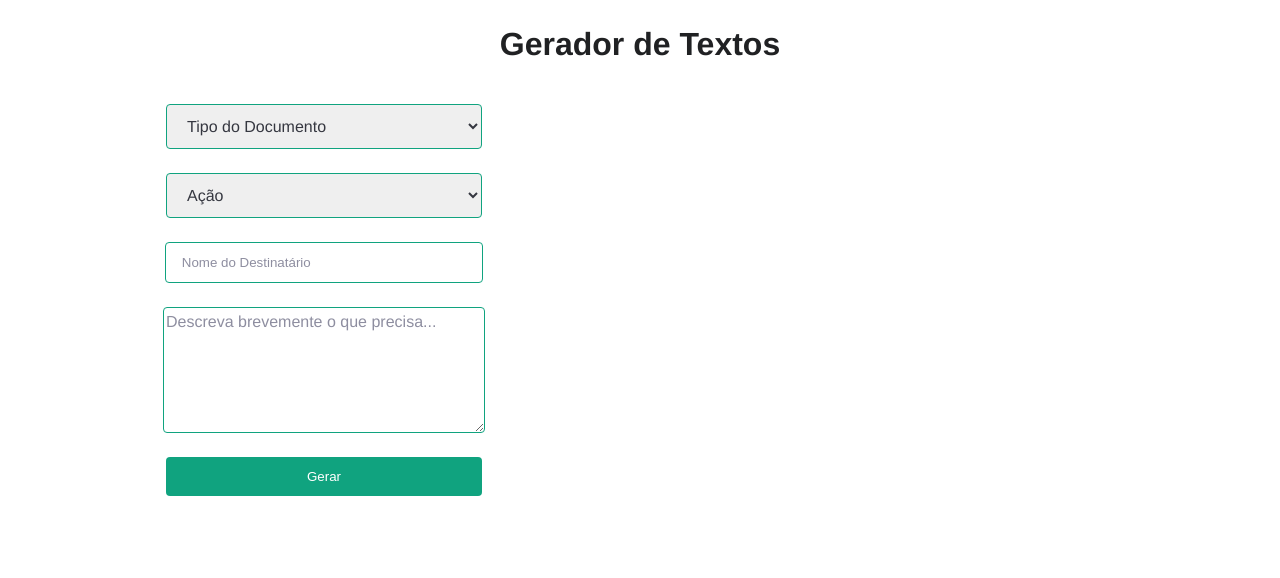
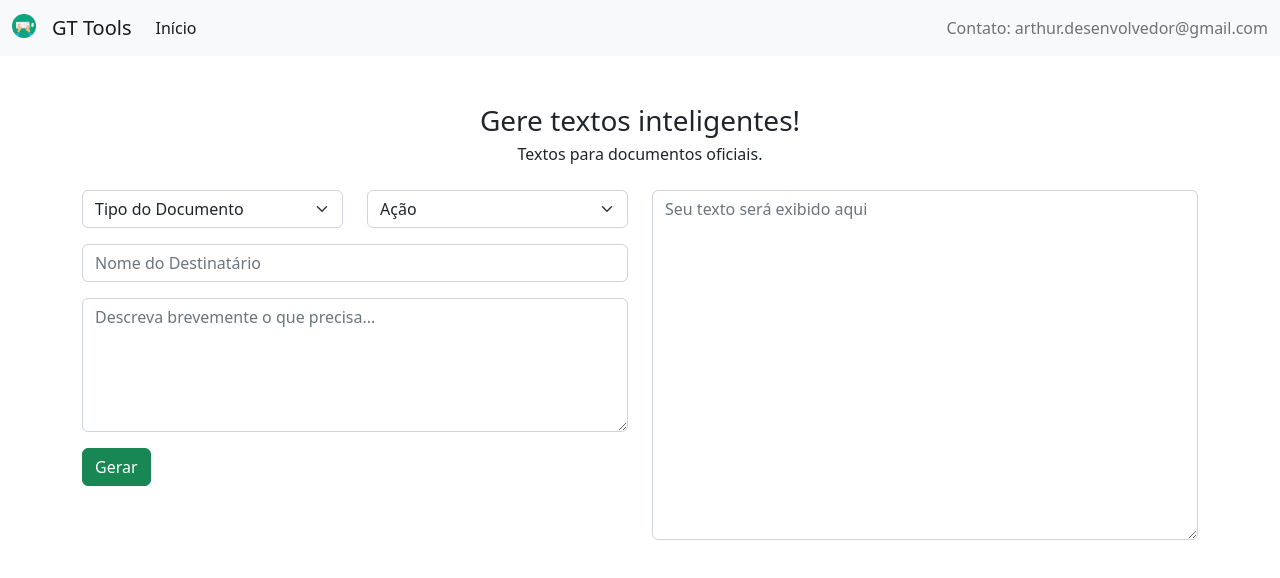
Before and after one commit to arthuramorim/gerador-texto-memorando, a Next.js app: page / in a window 1280 px wide. Shown: the top 578 px of the page. Built offline with nearby package versions, Linux system fonts and the light colour scheme; a web font is replaced by a local one.

Commit message:
Alteracao completa no layout

```diff
--- a/package.json
+++ b/package.json
@@ -8,9 +8,13 @@
     "start": "next start"
   },
   "dependencies": {
+    "bootstrap": "^5.2.3",
     "next": "^13.1.1",
     "openai": "^3.1.0",
     "react": "^18.2.0",
     "react-dom": "^18.2.0"
+  },
+  "devDependencies": {
+    "@types/bootstrap": "^5.2.6"
   }
 }
--- a/pages/api/generate.js
+++ b/pages/api/generate.js
@@ -46,9 +46,9 @@ export default async function (req, res) {
 
     //const texto = completion.data.choices[0].text
     //texto = texto.replace(/\n/g, '<br>');
-    res.status(200).json({ result: completion.data.choices[0].text.replace(/\n/g, '<br>')});
+    res.status(200).json({ result: completion.data.choices[0].text});
 
-    console.log(completion.data.choices[0].text);
+    console.log(completion.data);
   } catch (error) {
     // Consider adjusting the error handling logic for your use case
     if (error.response) {
@@ -76,6 +76,6 @@ function generatePrompt(campos) {
 
   //const capitalizedAnimal =
     //animal[0].toUpperCase() + animal.slice(1).toLowerCase();
-  return `Sou chefe do setor DIE preciso enviar um ${tipodocumento} para ${destinatario}, ${acao} sobre ${assunto}`;
+  return `Crie um texto no formato de ${tipodocumento} para ${destinatario}, ${acao} sobre ${assunto}. Sou da prefeitura de Feira de Santana-BA`;
 
 }
--- a/pages/index.js
+++ b/pages/index.js
@@ -1,6 +1,8 @@
 import Head from "next/head";
 import { useState } from "react";
 import styles from "./index.module.css";
+import 'bootstrap/dist/css/bootstrap.css';
+
 
 export default function Home() {
   const [tipodocumentoInput, setTipodocumentoInput] = useState("");
@@ -31,7 +33,7 @@ export default function Home() {
       }
 
       //setResult(data.result);
-      document.getElementById("resultado").innerHTML = data.result;
+      document.getElementById("teste").value = data.result;
 
       setTipodocumentoInput("");
       setDestinatarioInput("");
@@ -48,22 +50,48 @@ export default function Home() {
   return (
     <div>
       <Head>
-        <title>Gerador de Textos</title>
+        <title>GT Tools</title>
         <link rel="icon" href="/digitando.png" />
       </Head>
 
-      <main className={styles.main}>
-
-        <div className={styles.cabecalho}>
-          <div className={styles.titulo}>
-            <img src="" />
-            <h3>Gerador de Textos</h3>
+      <nav class="navbar navbar-expand-lg navbar-light bg-light">
+        <div class="container-fluid">
+          <a class="navbar-brand" href="#">
+            <img src="/digitando.png" alt="" height="24" class="d-inline-block align-text-top" />
+          </a>
+          <a class="navbar-brand" href="#">GT Tools</a>
+          <button class="navbar-toggler" type="button" data-bs-toggle="collapse" data-bs-target="#navbarText" aria-controls="navbarText" aria-expanded="false" aria-label="Toggle navigation">
+            <span class="navbar-toggler-icon"></span>
+          </button>
+          <div class="collapse navbar-collapse" id="navbarText">
+            <ul class="navbar-nav me-auto mb-2 mb-lg-0">
+              <li class="nav-item">
+                <a class="nav-link active" aria-current="page" href="#">Início</a>
+              </li>
+              {/*<li class="nav-item">
+                  <a class="nav-link" href="#">Features</a>
+                </li>
+              <li class="nav-item">
+                <a class="nav-link" href="#">Pricing</a>
+  </li>*/}
+            </ul>
+            <span class="navbar-text">
+              Contato: arthur.desenvolvedor@gmail.com
+            </span>
           </div>
         </div>
+      </nav>
 
-        <div className={styles.row}>
+      <main className={styles.main}>
+        <div class="container mt-5">
+          <h3 class="text-center mb-1">Gere textos inteligentes!</h3>
+          <p class="text-center mb-4">Textos para documentos oficiais.</p>
+          <div class="row">
+            <div class="col-md-6 mb-3">
               <form onSubmit={onSubmit} className={styles.form}>
-            <select
+                <div class="row mb-3">
+                  <div class="col">
+                    <select class="form-select" aria-label="Campo para selecionar o tipo de documento"
                       id="tipodocumento"
                       name="tipodocumento"
                       value={tipodocumentoInput}
@@ -73,7 +101,9 @@ export default function Home() {
                       <option value="oficio">Ofício</option>
                       <option value="circular">Circular</option>
                     </select>
-            <select
+                  </div>
+                  <div class="col">
+                    <select class="form-select" aria-label="Campo para selecionar o tipo de documento"
                       id="acao"
                       name="acao"
                       value={acaoInput}
@@ -84,14 +114,21 @@ export default function Home() {
                       <option value="requerendo">Requerer</option>
                       <option value="em resposta a">Em resposta</option>
                     </select>
+                  </div>
+                </div>
+                <div class="mb-3">
                   <input
+                    class="form-control"
                     type="text"
                     name="destinatario"
                     placeholder="Nome do Destinatário"
                     value={destinatarioInput}
                     onChange={(e) => setDestinatarioInput(e.target.value)}
                   />
+                </div>
+                <div class="mb-3">
                   <textarea
+                    class="form-control"
                     id="assunto"
                     name="assunto"
                     placeholder="Descreva brevemente o que precisa..."
@@ -100,12 +137,18 @@ export default function Home() {
                     rows="5" cols="33"
                   >
                   </textarea>
-            <input type="submit" value="Gerar" />
+                </div>
+                <input type="submit" value="Gerar" class="btn btn-success" />
               </form>
+            </div>
+            <div class="col-md-6">
+              <div class="mb-3">
+                <textarea class="form-control" id="teste" rows="14" placeholder="Seu texto será exibido aqui"></textarea>
+              </div>
               <div className={styles.result} id="resultado">{result}</div>
-
             </div>
-
+          </div>
+        </div>
       </main>
     </div>
   );
--- a/pages/index.module.css
+++ b/pages/index.module.css
@@ -13,109 +13,3 @@
   font-weight: bold;
   font-style: normal;
 }
-
-.main,
-.main{
-  height: 75vh;
-
-}
-
-.cabecalho .titulo{
-  display: flex;
-  align-items: center;
-
-}
-.main input[type="text"] {
-  padding: 12px 16px;
-  border: 1px solid #10a37f;
-  border-radius: 4px;
-  margin-bottom: 24px;
-  outline-color: #10a37f;
-  width: 45%;
-}
-.main input[type="submit"] {
-  padding: 12px 0;
-  color: #fff;
-  background-color: #10a37f;
-  border: none;
-  border-radius: 4px;
-  text-align: center;
-  cursor: pointer;
-  width: 50%;
-}
-.main ::placeholder {
-  color: #8e8ea0;
-  opacity: 1;
-}
-
-
-.cabecalho{
-  display: flex;
-  justify-content: center;
-  align-items: center;
-  /*border: solid red 1px;*/
-}
-
-.cabecalho h3 {
-  font-size: 32px;
-  line-height: 40px;
-  font-weight: bold;
-  color: #202123;
-  margin: 16px 0 40px;
-  font-family: "ColfaxAI", Helvetica, sans-serif;
-}
-
-.row{
-  display: flex;
-  justify-content: center;
-  align-items: center;
-}
-
-.form{
-  display: flex;
-  width: 50vw;
-  flex-direction: column;
-  align-items: center;
-  /*border: solid red 1px;*/
-
-}
-
-
-
-.result{
-  display: flex;
-  width: 50vw;
-  font-weight: bold;
-  font-size: 16px;
-  line-height: 24px;
-  color: #353740;
-  font-family: "ColfaxAI", Helvetica, sans-serif;
-  /*border: solid red 1px;*/
-}
-
-
-.main select {
-  padding: 12px 16px;
-  border: 1px solid #10a37f;
-  border-radius: 4px;
-  margin-bottom: 24px;
-  outline-color: #10a37f;
-  font-size: 16px;
-  line-height: 24px;
-  color: #353740;
-  font-family: "ColfaxAI", Helvetica, sans-serif;
-  width: 50%;
-}
-
-
-.main textarea {
-  border: 1px solid #10a37f;
-  border-radius: 4px;
-  margin-bottom: 24px;
-  outline-color: #10a37f;
-  font-size: 16px;
-  line-height: 24px;
-  color: #353740;
-  font-family: "ColfaxAI", Helvetica, sans-serif;
-  width: 50%;
-}
```
Also changed, not shown: 1 other file (tests, documents, lock files or other folders). Lines whose indentation alone changed are shown as unchanged.
